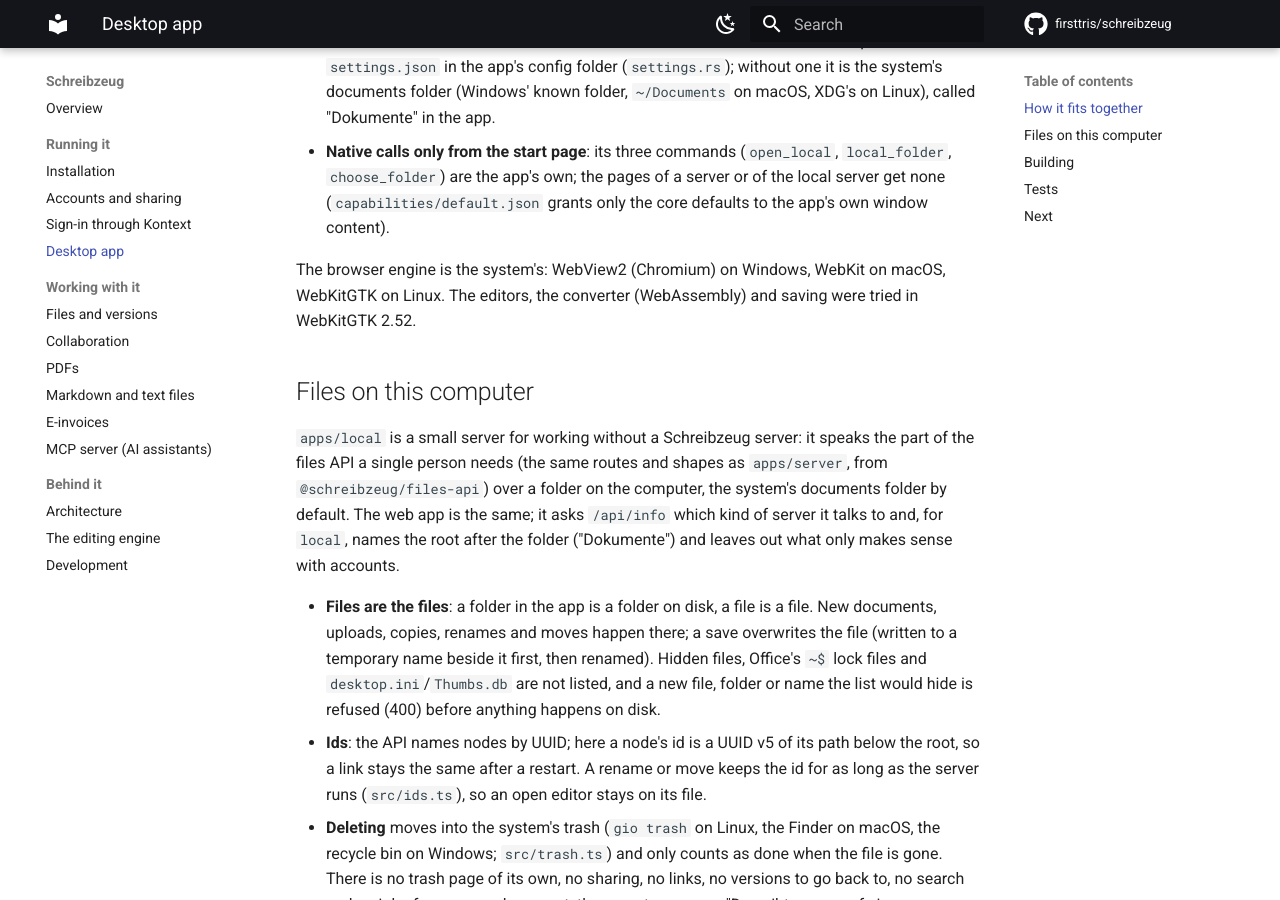
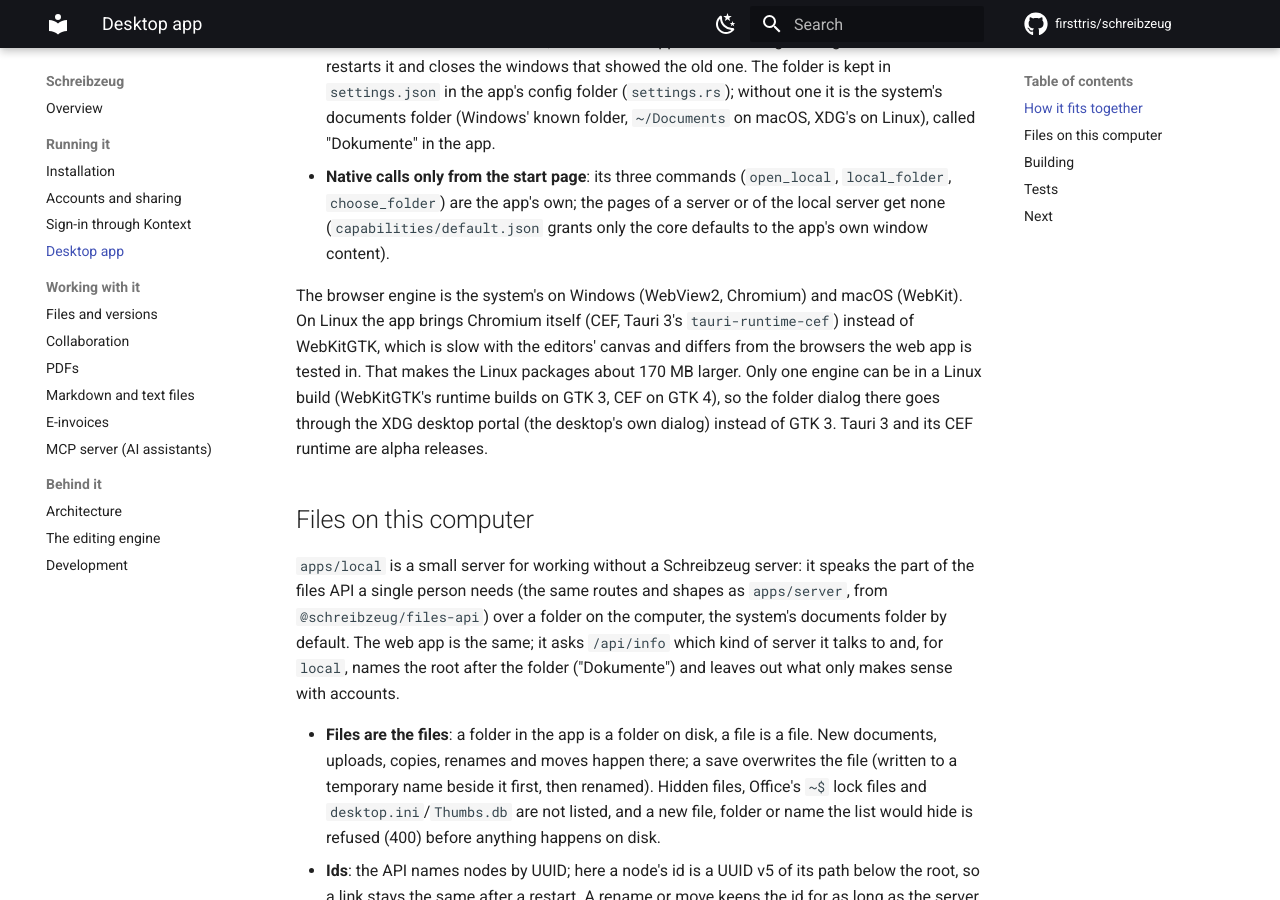
Before and after one commit to firsttris/schreibzeug, an MkDocs documentation site: the page built from docs/desktop.md, in a window 1280 px wide and 900 px high, scrolled down 1229 px. Built offline with MkDocs 1.6.1 and Material for MkDocs 9.7.7, drawn with Linux system fonts in a browser that asks for light colours; comment, search, counter and statistics services are not loaded; some of the changed text lies outside the part shown.

Commit message:
Try Chromium (CEF) instead of WebKitGTK on Linux with Tauri 3 alpha
Experiment: WebKitGTK is slow with the editors' canvas. Tauri 3's
tauri-runtime-cef bundles Chromium; Linux uses it, Windows (WebView2) and
macOS (WebKit) keep the system webview through tauri-runtime-wry.

- Tauri 3.0.0-alpha.5, tauri-runtime-cef 3.0.0-alpha.6, plugins v3 alpha,
  pinned exactly; the runtime is picked in Builder::runtime and main gets
  cef_entry_point on Linux (tauri examples/cef/src-tauri/src/main.rs).
- Only one runtime per Linux build: wry needs GTK 3, CEF GTK 4, and both in
  one process crash. The dialog plugin's default is GTK 3, so Linux uses its
  xdg-portal feature.
- tauri-winit-gtk4 needs GTK 4.14: Linux CI moves to Ubuntu 24.04 and
  caches the CEF download (CEF_PATH).

Co-Authored-By: Claude Opus 5.5 <noreply@anthropic.com>
Claude-Session: https://claude.ai/code/session_01XdfZoZEWWSYAmZQvEj5WnQ

```diff
--- a/docs/desktop.md
+++ b/docs/desktop.md
@@ -1,6 +1,6 @@
 # The desktop app
 
-`apps/desktop` is Schreibzeug as a desktop app for Windows, macOS and Linux, built with Tauri 2. It works
+`apps/desktop` is Schreibzeug as a desktop app for Windows, macOS and Linux, built with Tauri 3 (alpha). It works
 in one of two places, chosen on its start page and remembered for the next start:
 
 - **On this computer**: the files in the documents folder (or another folder), through a small
@@ -49,8 +49,12 @@ Schreibzeug window (Tauri) ┤
   `choose_folder`) are the app's own; the pages of a server or of the local server get none
   (`capabilities/default.json` grants only the core defaults to the app's own window content).
 
-The browser engine is the system's: WebView2 (Chromium) on Windows, WebKit on macOS, WebKitGTK on
-Linux. The editors, the converter (WebAssembly) and saving were tried in WebKitGTK 2.52.
+The browser engine is the system's on Windows (WebView2, Chromium) and macOS (WebKit). On Linux the
+app brings Chromium itself (CEF, Tauri 3's `tauri-runtime-cef`) instead of WebKitGTK, which is slow
+with the editors' canvas and differs from the browsers the web app is tested in. That makes the
+Linux packages about 170 MB larger. Only one engine can be in a Linux build (WebKitGTK's runtime
+builds on GTK 3, CEF on GTK 4), so the folder dialog there goes through the XDG desktop portal
+(the desktop's own dialog) instead of GTK 3. Tauri 3 and its CEF runtime are alpha releases.
 
 ## Files on this computer
 
@@ -128,8 +132,8 @@ bun run --filter @schreibzeug/desktop desktop:build   # installers for this mach
 The engine's fonts and the Bun runtime make the installers large (about 200 MB); slimming the
 fonts is for later.
 
-Linux needs WebKitGTK and its tooling (`libwebkit2gtk-4.1-dev libayatana-appindicator3-dev
-librsvg2-dev`, Tauri's prerequisites). The workflow **Actions → Desktop app** builds the web app once on Linux and then all
+Linux needs GTK 4.14 or newer (`libgtk-4-dev librsvg2-dev`; Ubuntu 24.04, Debian 13); Chromium
+(CEF, about 1 GB) is downloaded by the first build, to `CEF_PATH` if set. The workflow **Actions → Desktop app** builds the web app once on Linux and then all
 three platforms: AppImage, .deb and .rpm; .msi and a setup .exe; a .dmg for Intel and Apple silicon. Run
 by hand it keeps them as artifacts; every release (**Actions → Bump version**, see
 [Development](development.md#releases)) builds them too and attaches them to the GitHub release. The
```
Also changed, not shown: README.md (+1 -1 lines), 9 other files.
